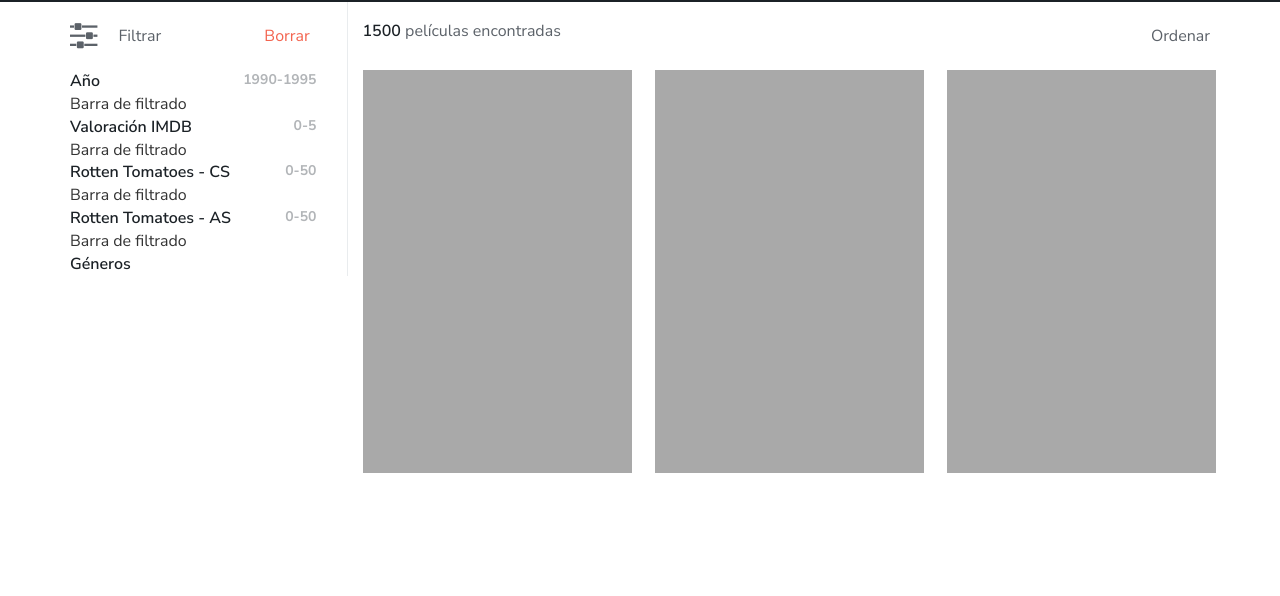
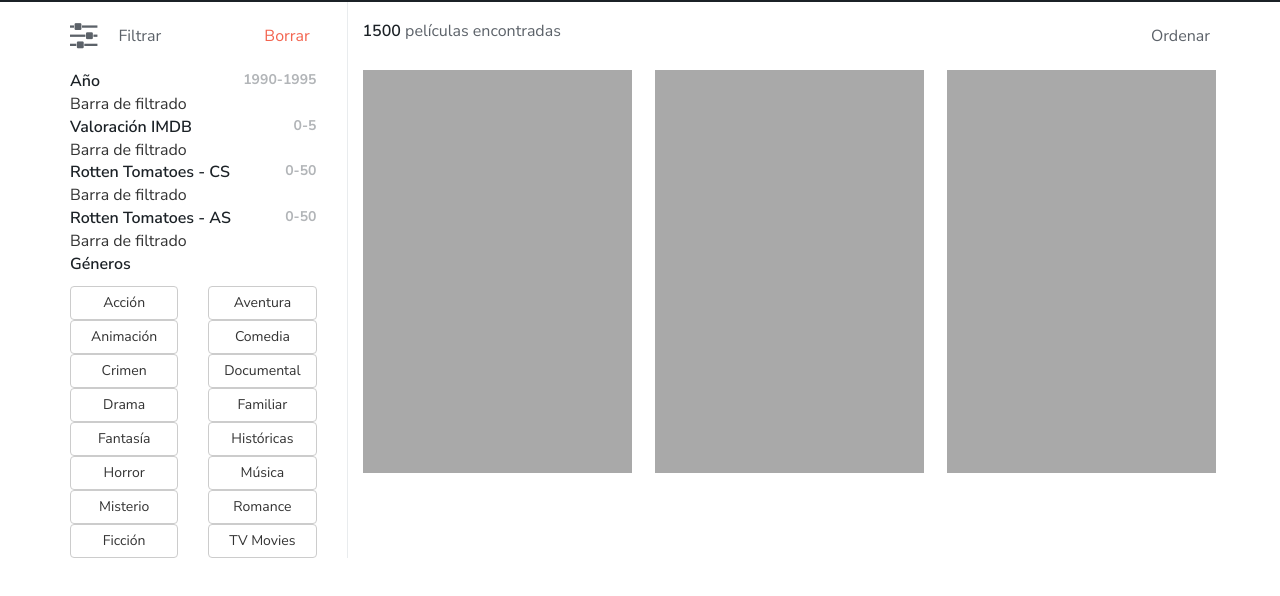
Before and after one commit to hectorggh/peliseoi, a plain HTML site: page index.html in a window 1280 px wide. Shown: the part 66-662 px from the top of the page. Drawn offline with nearby package versions, Linux system fonts and the light colour scheme.

Commit message:
segundo Please enter the commit message for your changes. Lines starting

```diff
--- a/index.html
+++ b/index.html
@@ -89,7 +89,73 @@
                            <div>Barra de filtrado</div>
                        </aside>
                        <aside>
-                           <div class="cat">Géneros</div>
+                           <div class="cat">
+                               <p>Géneros</p>
+                               <div class="row">
+                                   <div class="col-md-6">
+                                         <button type="button" class="btn btn-default btn-block">Acción</button>
+                                   </div>
+                                   <div class="col-md-6">
+                                         <button type="button" class="btn btn-default btn-block">Aventura</button>
+                                   </div>
+                               </div>
+                               <div class="row">
+                                   <div class="col-md-6">
+                                         <button type="button" class="btn btn-default btn-block">Animación</button>
+                                   </div>
+                                   <div class="col-md-6">
+                                         <button type="button" class="btn btn-default btn-block">Comedia</button>
+                                   </div>
+                               </div>
+                               <div class="row">
+                                   <div class="col-md-6">
+                                         <button type="button" class="btn btn-default btn-block">Crimen</button>
+                                   </div>
+                                   <div class="col-md-6">
+                                         <button type="button" class="btn btn-default btn-block">Documental</button>
+                                   </div>
+                               </div>
+                               <div class="row">
+                                   <div class="col-md-6">
+                                         <button type="button" class="btn btn-default btn-block">Drama</button>
+                                   </div>
+                                   <div class="col-md-6">
+                                         <button type="button" class="btn btn-default btn-block">Familiar</button>
+                                   </div>
+                               </div>
+                               <div class="row">
+                                   <div class="col-md-6">
+                                         <button type="button" class="btn btn-default btn-block">Fantasía</button>
+                                   </div>
+                                   <div class="col-md-6">
+                                         <button type="button" class="btn btn-default btn-block">Históricas</button>
+                                   </div>
+                               </div>
+                               <div class="row">
+                                   <div class="col-md-6">
+                                         <button type="button" class="btn btn-default btn-block">Horror</button>
+                                   </div>
+                                   <div class="col-md-6">
+                                         <button type="button" class="btn btn-default btn-block">Música</button>
+                                   </div>
+                               </div>
+                               <div class="row">
+                                   <div class="col-md-6">
+                                         <button type="button" class="btn btn-default btn-block">Misterio</button>
+                                   </div>
+                                   <div class="col-md-6">
+                                         <button type="button" class="btn btn-default btn-block">Romance</button>
+                                   </div>
+                               </div>
+                               <div class="row">
+                                   <div class="col-md-6">
+                                         <button type="button" class="btn btn-default btn-block">Ficción</button>
+                                   </div>
+                                   <div class="col-md-6">
+                                         <button type="button" class="btn btn-default btn-block">TV Movies</button>
+                                   </div>
+                               </div>
+                           </div>
                        </aside>
                    </div>
                    <div class="col-lg-9">
```
